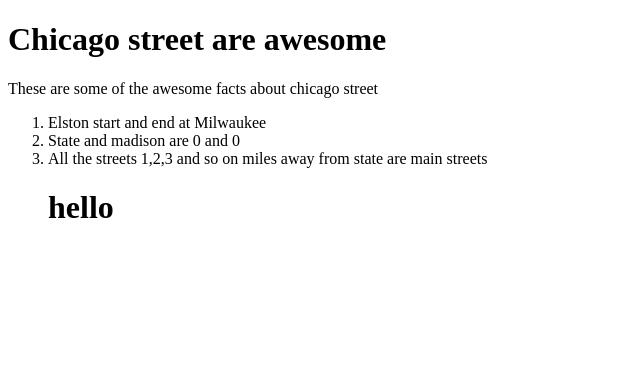
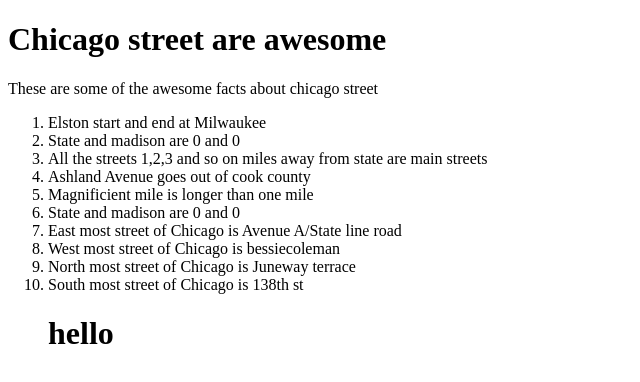
Before and after one commit to shiprashah/shiprashah.github.io, a plain HTML site: page index.html in a window 1280 px wide. Shown: the whole page, without its empty margins (0-640 px from the left). Drawn offline with Linux system fonts and the light colour scheme.

Commit message:
Update index.html
More facts

```diff
--- a/index.html
+++ b/index.html
@@ -8,6 +8,14 @@
   <li>Elston start and end at Milwaukee</li>
   <li>State and madison are 0 and 0</li>
   <li>All the streets 1,2,3 and so on miles away from state are main streets</li>
+  <li>Ashland Avenue goes out of cook county</li>
+  <li>Magnificient mile is longer than one mile</li>
+  <li>State and madison are 0 and 0</li>
+  <li>East most street of Chicago is Avenue A/State line road</li>
+  <li>West most street of Chicago is bessiecoleman </li>
+  <li>North most street of Chicago is Juneway terrace</li>
+  <li>South most street of Chicago is 138th st</li>
+
   <h1>hello</h1>
 </ol>
 
```
